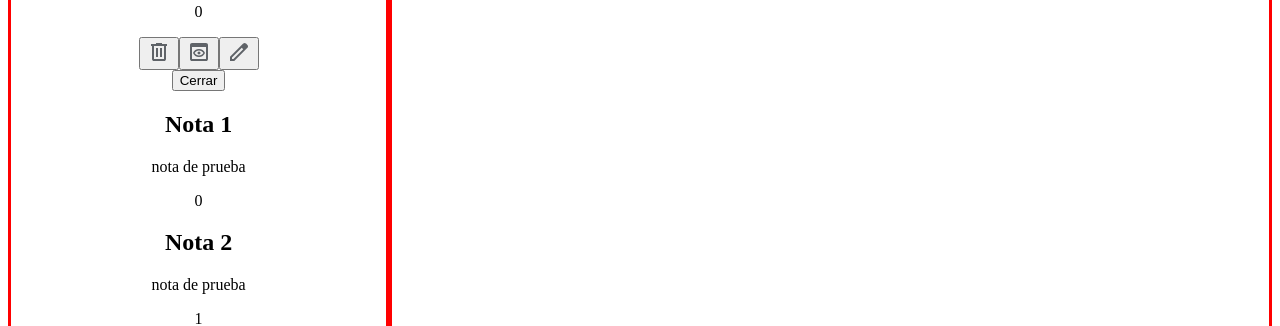
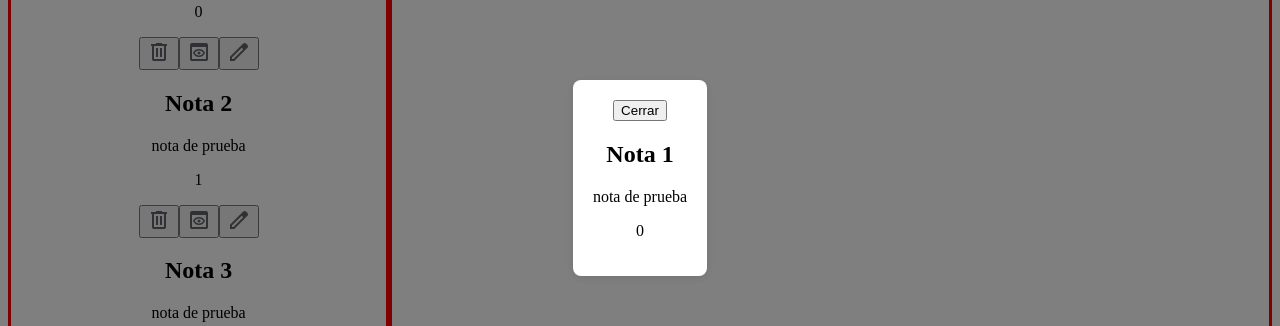
Before and after one commit to Ange1023/bloc-proyect, a React (Vite) app: page / in a window 1280 px wide. Both pictures are taken after a click on the button 198 px from the left and 275 px from the top of the page. Shown: the part 222-548 px from the top of the page. Built offline with nearby package versions, Linux system fonts and the light colour scheme.

Commit message:
intento de modal 2

```diff
--- a/src/index.css
+++ b/src/index.css
@@ -97,3 +97,23 @@ main{
 .navBar .infoText{
     flex: 2
 }
+.modal-backdrop {
+    position: fixed;
+    top: 0;
+    left: 0;
+    width: 100%;
+    height: 100%;
+    background-color: rgba(0, 0, 0, 0.5);
+    display: flex;
+    justify-content: center;
+    align-items: center;
+    z-index: 1000;
+}
+
+.modal {
+    background-color: white;
+    padding: 20px;
+    border-radius: 8px;
+    box-shadow: 0 2px 10px rgba(0, 0, 0, 0.1);
+    z-index: 1001;
+}
```
